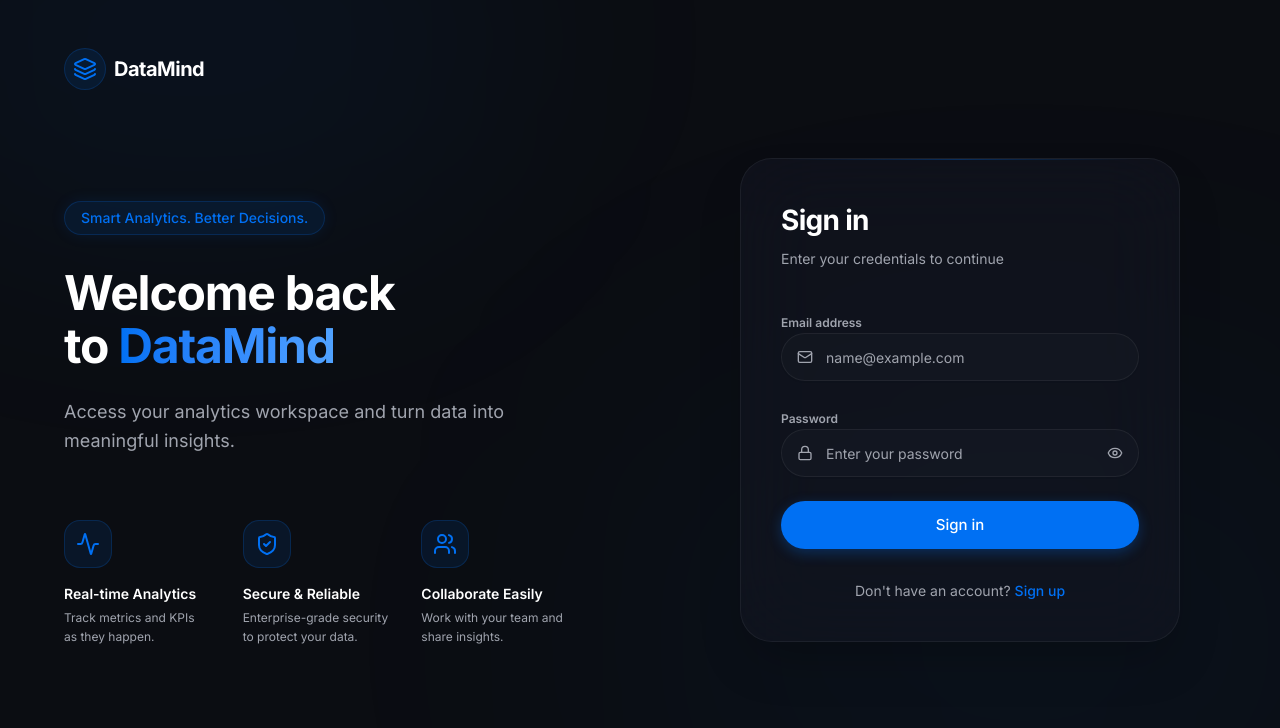
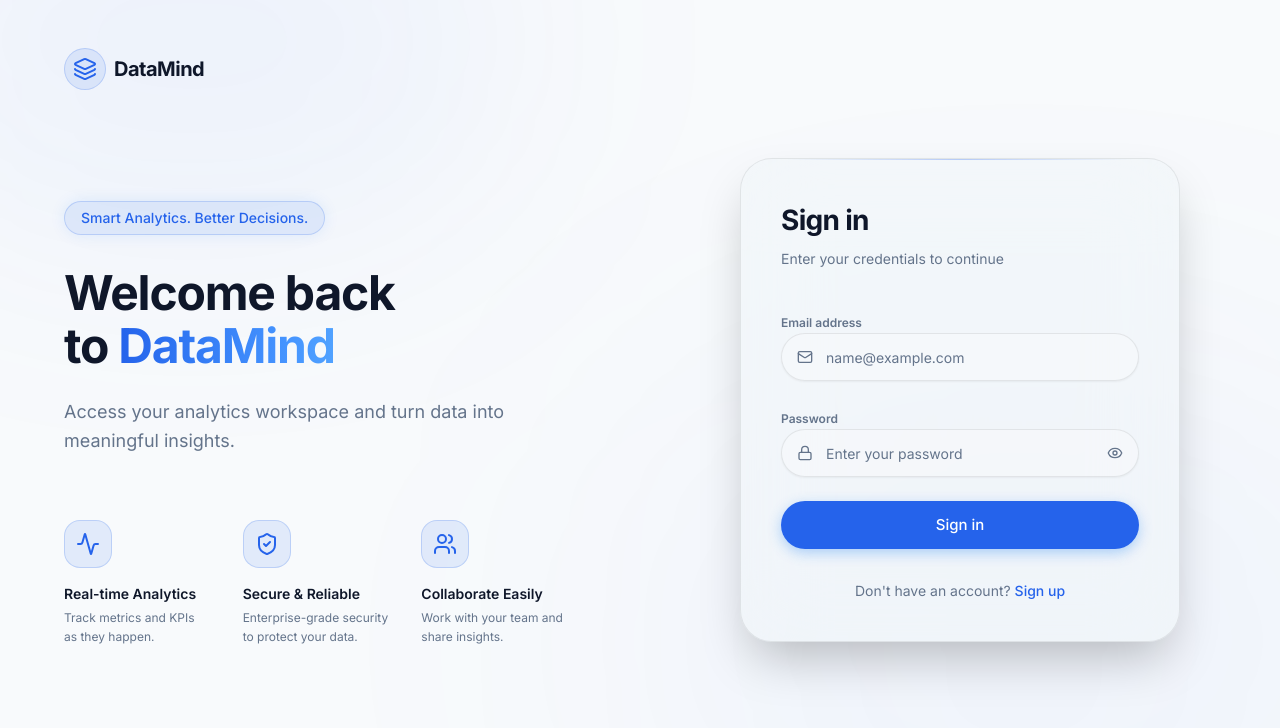
Before and after one commit to Aadharbindal/Data_Analytical_Platform, a Next.js app in the folder ai-bi-os/frontend/: page /login in a window 1280 px wide. Shown: the top 728 px of the page. Built offline with nearby package versions, Linux system fonts and the light colour scheme; no server answers.

Commit message:
Add premium Light/Dark theme switching with next-themes

```diff
--- a/ai-bi-os/frontend/package.json
+++ b/ai-bi-os/frontend/package.json
@@ -19,6 +19,7 @@
     "framer-motion": "^12.42.2",
     "lucide-react": "^1.23.0",
     "next": "16.2.10",
+    "next-themes": "^0.4.6",
     "react": "19.2.4",
     "react-dom": "19.2.4",
     "react-hook-form": "^7.81.0",
--- a/ai-bi-os/frontend/src/app/globals.css
+++ b/ai-bi-os/frontend/src/app/globals.css
@@ -4,6 +4,19 @@
 @import "tw-animate-css";
 
 @custom-variant dark (&:is(.dark *));
+
+@layer base {
+  * {
+    @apply border-border;
+  }
+  body {
+    @apply bg-background text-foreground;
+    transition: background-color 0.3s ease, color 0.3s ease, border-color 0.3s ease;
+  }
+  .card, .popover, .sidebar, .sidebar-accent {
+    transition: background-color 0.3s ease, color 0.3s ease, border-color 0.3s ease;
+  }
+}
 
 @theme {
   --font-sans: "Inter", var(--font-geist-sans), sans-serif;
@@ -58,40 +71,40 @@
 }
 
 :root {
-  --background: #0B0D12;
-  --foreground: #FFFFFF;
-  --card: #171B27;
-  --card-foreground: #FFFFFF;
-  --popover: #131722;
-  --popover-foreground: #FFFFFF;
-  --primary: #0070F3;
+  --background: #F8FAFC;
+  --foreground: #0F172A;
+  --card: #FFFFFF;
+  --card-foreground: #0F172A;
+  --popover: #FFFFFF;
+  --popover-foreground: #0F172A;
+  --primary: #2563EB;
   --primary-foreground: #FFFFFF;
-  --secondary: #131722;
-  --secondary-foreground: #FFFFFF;
-  --muted: #131722;
-  --muted-foreground: #A0A4AE;
-  --accent: #131722;
-  --accent-foreground: #FFFFFF;
-  --destructive: #F04438;
+  --secondary: #F1F5F9;
+  --secondary-foreground: #0F172A;
+  --muted: #F1F5F9;
+  --muted-foreground: #64748B;
+  --accent: #F1F5F9;
+  --accent-foreground: #0F172A;
+  --destructive: #EF4444;
   --destructive-foreground: #FFFFFF;
-  --border: rgba(255, 255, 255, 0.06);
-  --input: rgba(255, 255, 255, 0.06);
-  --ring: #0070F3;
+  --border: rgba(0, 0, 0, 0.08);
+  --input: rgba(0, 0, 0, 0.08);
+  --ring: #2563EB;
 
-  --sidebar: #0B0D12;
-  --sidebar-foreground: #FFFFFF;
-  --sidebar-primary: #0070F3;
+  --sidebar: #FFFFFF;
+  --sidebar-foreground: #0F172A;
+  --sidebar-primary: #2563EB;
   --sidebar-primary-foreground: #FFFFFF;
-  --sidebar-accent: #171B27;
-  --sidebar-accent-foreground: #FFFFFF;
-  --sidebar-border: rgba(255, 255, 255, 0.08);
-  --sidebar-ring: #0070F3;
+  --sidebar-accent: #F1F5F9;
+  --sidebar-accent-foreground: #0F172A;
+  --sidebar-border: rgba(0, 0, 0, 0.08);
+  --sidebar-ring: #2563EB;
 
   /* Custom AI BI OS colors */
-  --surface: #131722;
-  --success: #37D67A;
-  --warning: #FFB020;
-  --error: #F04438;
+  --surface: #F1F5F9;
+  --success: #10B981;
+  --warning: #F59E0B;
+  --error: #EF4444;
 }
 
 .dark {
--- a/ai-bi-os/frontend/src/app/layout.tsx
+++ b/ai-bi-os/frontend/src/app/layout.tsx
@@ -25,7 +25,7 @@ export default function RootLayout({
   children: React.ReactNode;
 }>) {
   return (
-    <html lang="en" className={`${geistSans.variable} ${geistMono.variable} h-full antialiased dark`}>
+    <html lang="en" className={`${geistSans.variable} ${geistMono.variable} h-full antialiased`} suppressHydrationWarning>
       <body className="flex h-full min-h-full overflow-hidden bg-background text-foreground font-sans">
         <Providers>
           <AppLayoutWrapper>
--- /dev/null
+++ b/ai-bi-os/frontend/src/components/ThemeProvider.tsx
@@ -0,0 +1,9 @@
+"use client";
+
+import * as React from "react";
+import { ThemeProvider as NextThemesProvider } from "next-themes";
+import { type ThemeProviderProps } from "next-themes";
+
+export function ThemeProvider({ children, ...props }: ThemeProviderProps) {
+  return <NextThemesProvider {...props}>{children}</NextThemesProvider>;
+}
--- a/ai-bi-os/frontend/src/components/layout/Header.tsx
+++ b/ai-bi-os/frontend/src/components/layout/Header.tsx
@@ -3,12 +3,14 @@
 import { useQuery, useMutation, useQueryClient } from "@tanstack/react-query";
 import { datasetsApi } from "@/lib/api";
 import { DropdownMenu, DropdownMenuTrigger, DropdownMenuContent, DropdownMenuItem } from "@/components/ui/dropdown-menu";
-import { Search, Bell, Sun } from "lucide-react";
+import { Search, Bell, Sun, Moon } from "lucide-react";
 import { Input } from "@/components/ui/input";
 import { Button } from "@/components/ui/button";
+import { useTheme } from "next-themes";
 
 export function Header() {
   const qc = useQueryClient();
+  const { theme, setTheme } = useTheme();
 
   const { data: activeDataset } = useQuery({
     queryKey: ["activeDataset"],
@@ -85,8 +87,15 @@ export function Header() {
           <Button variant="ghost" size="icon" className="h-9 w-9 rounded-lg text-muted-foreground hover:text-foreground hover:bg-surface transition-all">
             <Bell className="h-4 w-4" />
           </Button>
-          <Button variant="ghost" size="icon" className="h-9 w-9 rounded-lg text-muted-foreground hover:text-foreground hover:bg-surface transition-all">
-            <Sun className="h-4 w-4" />
+          <Button
+            variant="ghost"
+            size="icon"
+            className="h-9 w-9 rounded-lg text-muted-foreground hover:text-foreground hover:bg-surface transition-all"
+            onClick={() => setTheme(theme === "dark" ? "light" : "dark")}
+          >
+            <Sun className="h-4 w-4 rotate-0 scale-100 transition-all dark:-rotate-90 dark:scale-0" />
+            <Moon className="absolute h-4 w-4 rotate-90 scale-0 transition-all dark:rotate-0 dark:scale-100" />
+            <span className="sr-only">Toggle theme</span>
           </Button>
         </div>
       </div>
--- a/ai-bi-os/frontend/src/providers.tsx
+++ b/ai-bi-os/frontend/src/providers.tsx
@@ -3,6 +3,8 @@
 import { QueryClient, QueryClientProvider } from "@tanstack/react-query";
 import { useState } from "react";
 import { AuthProvider } from "@/context/AuthContext";
+
+import { ThemeProvider } from "@/components/ThemeProvider";
 
 export function Providers({ children }: { children: React.ReactNode }) {
   const [queryClient] = useState(
@@ -20,9 +22,16 @@ export function Providers({ children }: { children: React.ReactNode }) {
 
   return (
     <QueryClientProvider client={queryClient}>
-      <AuthProvider>
-        {children}
-      </AuthProvider>
+      <ThemeProvider
+        attribute="class"
+        defaultTheme="system"
+        enableSystem
+        disableTransitionOnChange
+      >
+        <AuthProvider>
+          {children}
+        </AuthProvider>
+      </ThemeProvider>
     </QueryClientProvider>
   );
 }
```
Also changed, not shown: 1 other file (tests, documents, lock files or other folders).
